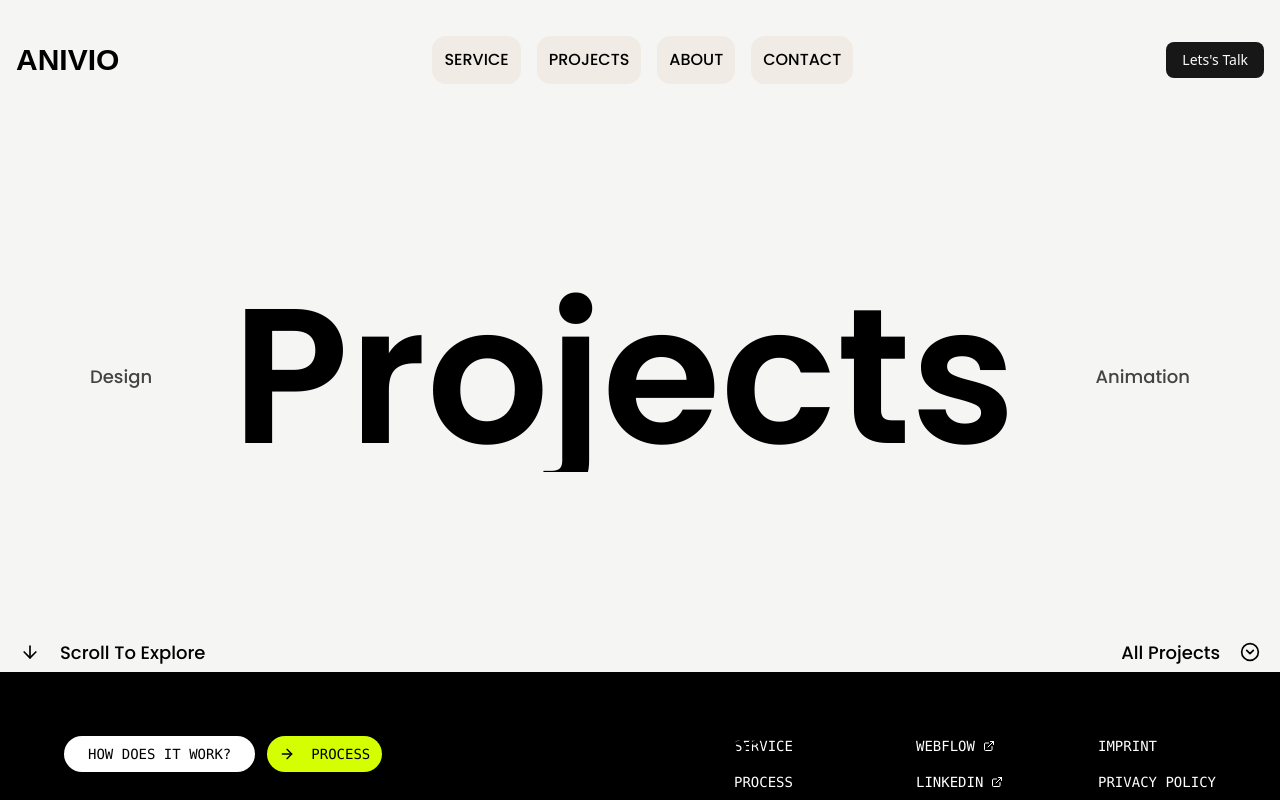
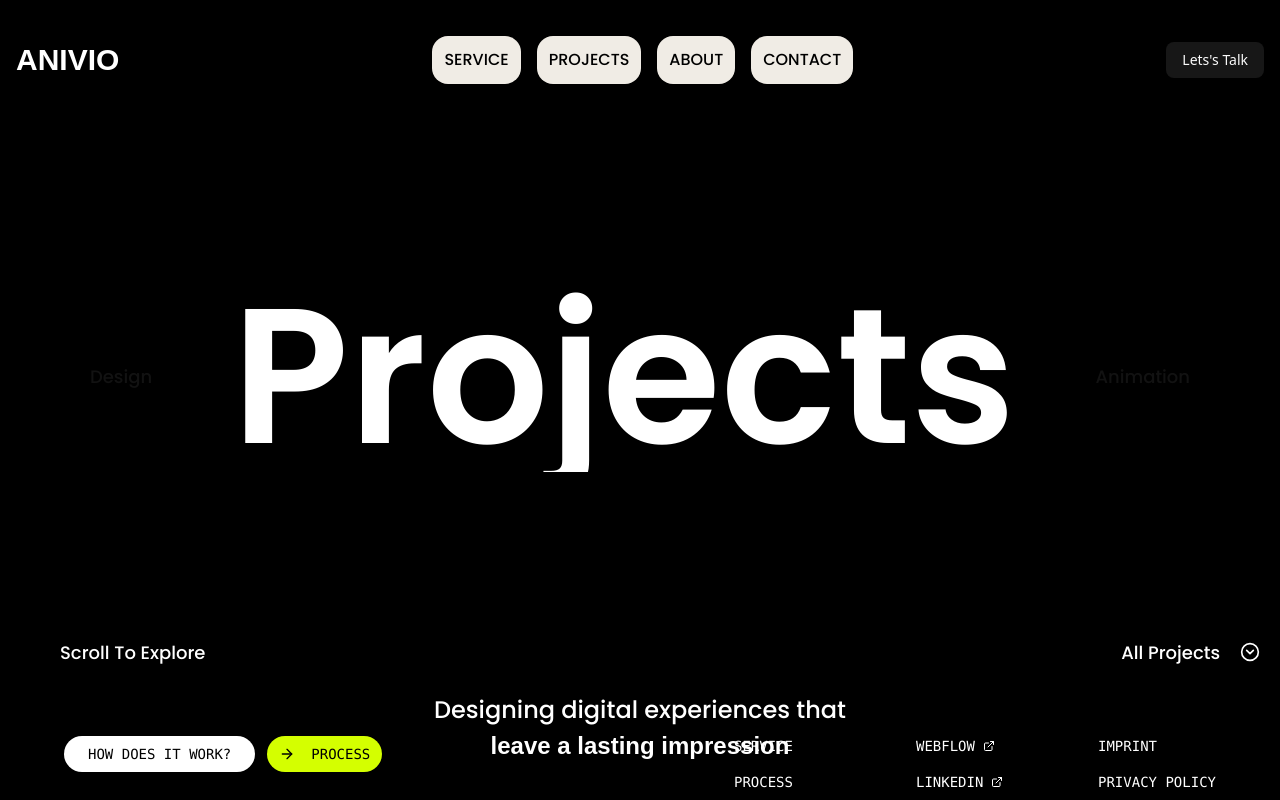
Before and after one commit to imranprof/anivio-portfolio, a Next.js app: page /projects in a window 1280 px wide. Shown: the top 800 px of the page. Built offline with nearby package versions, Linux system fonts and the light colour scheme; a web font is replaced by a local one.

Commit message:
style: modify project page header for pathname

```diff
--- a/src/app/projects/page.tsx
+++ b/src/app/projects/page.tsx
@@ -3,7 +3,7 @@ import ProjectHero from "@/components/sections/projects/ProjectHero"
 
 const Projects = () => {
   return (
-    <div>
+    <div className="bg-black text-white">
       <ProjectHero />
     </div>
   )
--- a/src/components/layout/Header.tsx
+++ b/src/components/layout/Header.tsx
@@ -1,10 +1,17 @@
+"use client"
+
 import Link from "next/link"
 import { Button } from "../ui/button"
+import { usePathname } from "next/navigation";
+import { cn } from "@/lib/utils";
 
 const Header = () => {
+
+  const pathname = usePathname();
+
   return (
-    <header className="h-[120px] w-full flex  items-center justify-between px-4 mx-auto">
-      <Link className="text-3xl font-sofia uppercase font-bold" href={"/"}>AniVio</Link>
+    <header className={cn("h-[120px] w-full flex  items-center justify-between px-4 mx-auto", pathname === "/projects" && "bg-black")}>
+      <Link className={cn("text-3xl font-sofia uppercase font-bold", pathname === "/projects" && "text-white")} href={"/"}>AniVio</Link>
       <nav className="flex gap-4 font-medium font-poppin text-[16px]">
         <Link href={"/"} className="nav-menu-item"><span className="relative  z-[2]">
           Service</span></Link>
--- a/src/components/sections/projects/ProjectHero.tsx
+++ b/src/components/sections/projects/ProjectHero.tsx
@@ -23,7 +23,7 @@ const ProjectHero = () => {
           </h1>
           <span className="text-[18px] font-medium text-primary/80">Animation</span>
         </div>
-        <p className="text-[24px] lg:max-w-[450px] xl:max-w-[500px] font-medium text-center lg:absolute lg:bottom-0 lg:-translate-y-1/2">Designing digital experiences that leave a lasting impression</p>
+        <p className="text-[24px] lg:max-w-[450px] xl:max-w-[500px] font-medium text-center lg:absolute lg:bottom-0 lg:-translate-y-1/2">Designing digital experiences that <br /><span className="font-sofia font-semibold">leave a lasting impression</span></p>
       </div>
       <div className="hero_bottom text-center flex justify-between inner-container">
         <div className="flex justify-between items-center text-[18px] font-medium"> <ArrowDown className="pe-5 text-black h-10 w-10" /> Scroll To Explore </div>
--- a/src/styles/globals.css
+++ b/src/styles/globals.css
@@ -134,7 +134,7 @@ body {
 }
 
 .nav-menu-item {
-  @apply uppercase bg-[#0000] p-3 relative transition-all duration-300 before:absolute before:content-[''] before:bg-black before:h-full before:w-full before:rounded-2xl before:top-0 before:left-0 before:opacity-0 hover:before:opacity-100 before:z-[1] hover:text-white after:absolute after:content-[''] after:top-0 after:left-0 after:h-full after:w-full after:bg-[#f0ece5] after:rounded-xl;
+  @apply uppercase bg-[#0000] p-3 relative transition-all duration-300 before:absolute before:content-[''] before:bg-black before:h-full before:w-full before:rounded-xl before:top-0 before:left-0 before:opacity-0 hover:before:opacity-100 before:z-[1] hover:text-white after:absolute after:content-[''] after:top-0 after:left-0 after:h-full after:w-full after:bg-[#f0ece5] after:rounded-2xl;
 }
 
 .container {
```
